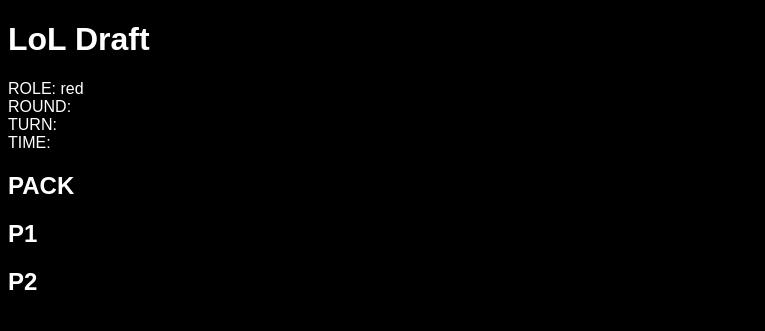
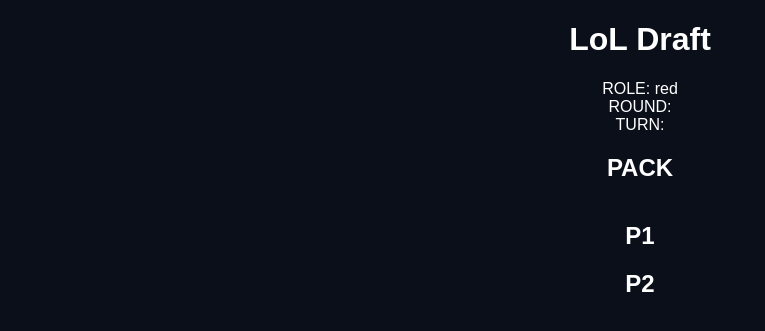
Before and after one commit to kaito19970809-cell/lol-draft, a Flask app: page /red in a window 1280 px wide. Shown: the top 331 px of the page, without its empty margins (0-765 px from the left). Run offline with Flask 3, Linux system fonts and the light colour scheme; some libraries are stand-ins or nearby versions.

Commit message:
Update index.html

```diff
--- a/templates/index.html
+++ b/templates/index.html
@@ -1,16 +1,93 @@
 <!DOCTYPE html>
 <html>
 <head>
-    <title>LoL Draft</title>
+<meta charset="UTF-8">
+<title>LoL Draft</title>
+
+<style>
+body {
+    background: #0a0f1a;
+    color: white;
+    font-family: sans-serif;
+    text-align: center;
+}
+
+/* PACK */
+#pack {
+    display: flex;
+    flex-wrap: wrap;
+    justify-content: center;
+    gap: 10px;
+}
+
+/* カード */
+.card {
+    width: 100px;
+    height: 140px;
+    background: #111;
+    border: 2px solid #333;
+    border-radius: 10px;
+    overflow: hidden;
+    cursor: pointer;
+    transition: 0.2s;
+    position: relative;
+}
+
+/* 画像 */
+.card img {
+    width: 100%;
+    height: 100%;
+    object-fit: cover;
+}
+
+/* ホバー */
+.card:hover {
+    transform: scale(1.15);
+    border-color: gold;
+    z-index: 10;
+}
+
+/* 名前 */
+.card-name {
+    position: absolute;
+    bottom: 0;
+    width: 100%;
+    background: rgba(0,0,0,0.7);
+    font-size: 12px;
+}
+
+/* ピック済み */
+.picked {
+    filter: grayscale(100%);
+    opacity: 0.4;
+    pointer-events: none;
+}
+
+/* アニメーション */
+.fade-in {
+    animation: fadeIn 0.3s ease;
+}
+
+@keyframes fadeIn {
+    from {opacity:0; transform:scale(0.8);}
+    to {opacity:1; transform:scale(1);}
+}
+
+.timer {
+    font-size: 30px;
+    color: gold;
+}
+</style>
 </head>
-<body style="background:black;color:white;font-family:sans-serif;">
+
+<body>
 
 <h1>LoL Draft</h1>
 
 <div>ROLE: {{ role }}</div>
 <div>ROUND: <span id="round"></span></div>
 <div>TURN: <span id="turn"></span></div>
-<div>TIME: <span id="timer"></span></div>
+<div class="timer" id="timer"></div>
 
 <h2>PACK</h2>
 <div id="pack"></div>
@@ -22,10 +99,17 @@
 <div id="p2"></div>
 
 <script src="https://cdn.socket.io/4.7.2/socket.io.min.js"></script>
+
 <script>
 const socket = io();
 const ROLE = "{{ role }}";
 
+// 🔥 画像URL生成
+function imgUrl(name) {
+    return `https://ddragon.leagueoflegends.com/cdn/13.24.1/img/champion/${name}.png`;
+}
+
+// 🔥 ピック送信
 function pick(champ) {
     socket.emit("pick", {
         role: ROLE,
@@ -33,28 +117,46 @@
     });
 }
 
+// 🔥 カード生成
+function createCard(champ, pickedList) {
+    const div = document.createElement("div");
+    div.className = "card fade-in";
+
+    if (pickedList.includes(champ)) {
+        div.classList.add("picked");
+    }
+
+    div.innerHTML = `
+        <img src="${imgUrl(champ)}">
+        <div class="card-name">${champ}</div>
+    `;
+
+    div.onclick = () => pick(champ);
+
+    return div;
+}
+
+// 🔥 描画
 function render(state) {
     document.getElementById("round").innerText = state.round;
     document.getElementById("turn").innerText = state.turn;
     document.getElementById("timer").innerText = state.time;
 
-    // pack
     const packDiv = document.getElementById("pack");
     packDiv.innerHTML = "";
+
+    const pickedAll = [...state.picks.P1, ...state.picks.P2];
+
     state.pack.forEach(champ => {
-        const btn = document.createElement("button");
-        btn.innerText = champ;
-        btn.onclick = () => pick(champ);
-        packDiv.appendChild(btn);
+        const card = createCard(champ, pickedAll);
+        packDiv.appendChild(card);
     });
 
-    // P1
     document.getElementById("p1").innerText = state.picks.P1.join(", ");
-
-    // P2
     document.getElementById("p2").innerText = state.picks.P2.join(", ");
 }
 
+// 🔥 状態受信
 socket.on("state", (state) => {
     render(state);
 });
```
